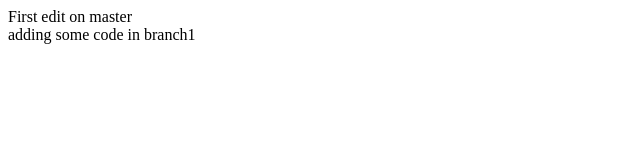
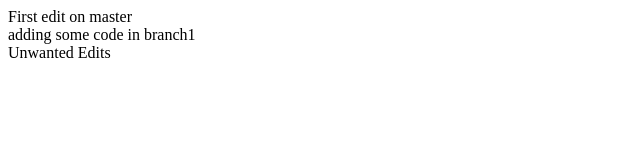
Before and after one commit to yahya-wsea/test, a plain HTML site: page index.html in a window 1280 px wide. Shown: the whole page, without its empty margins (0-640 px from the left). Drawn offline with Linux system fonts and the light colour scheme.

Commit message:
branch1 file

```diff
--- a/index.html
+++ b/index.html
@@ -9,7 +9,7 @@
 <body>
     <div>First edit on master</div>
     <div>adding some code in branch1</div>
-
+    <div> Unwanted Edits  </div>
 
 </body>
 </html>
```
